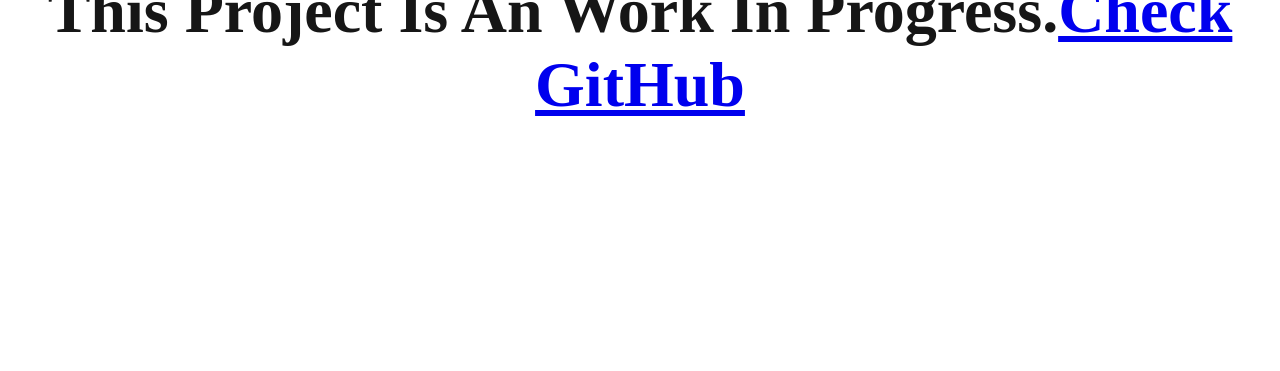
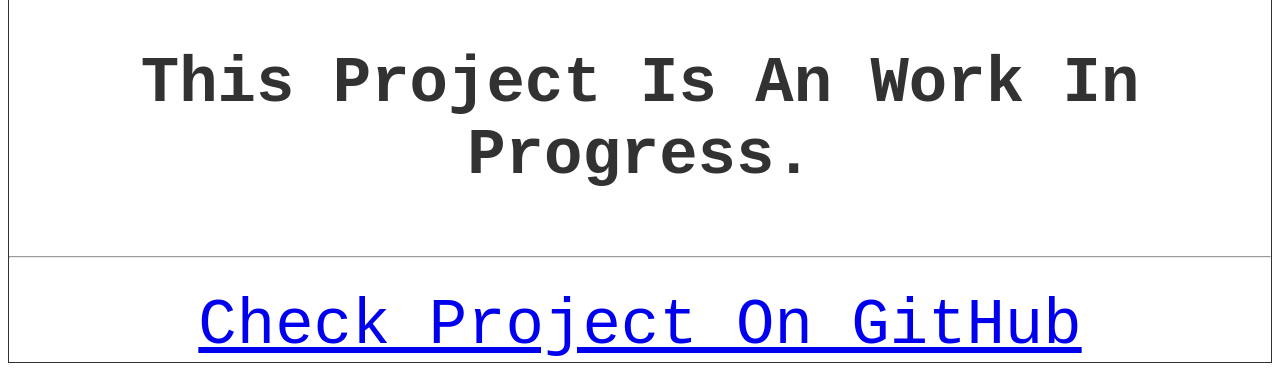
Before and after one commit to Nabir14/AmpereOS, a plain HTML site: page index.html in a window 1280 px wide. Shown: the part 752-1123 px from the top of the page. Before the commit the page ends 938 px from the top, so only its background shows below. Drawn offline with Linux system fonts and the light colour scheme.

Commit message:
Update index.html

```diff
--- a/index.html
+++ b/index.html
@@ -7,14 +7,17 @@
       body{
         text-align: center;
         font-size: 64px;
-        font-style: monospace;
-        color: #161616;
+        font-family: monospace;
+        color: #323232;
+        border: 1px solid;
       }
     </style>
   </head>
   <body>
     <img src="aos_icon.svg" alt="AmpereOS">
     <p><b>AmpereOS</b> is an open source operating system.</p>
-    <strong><p>This Project Is An Work In Progress.<a href="https://github.com/Nabir14/AmpereOS/">Check GitHub</a></p></strong>
+    <strong><p>This Project Is An Work In Progress.</p></strong>
+    <hr>
+    <a href="https://github.com/Nabir14/AmpereOS/">Check Project On GitHub</a>
   </body>
 </html>
```
